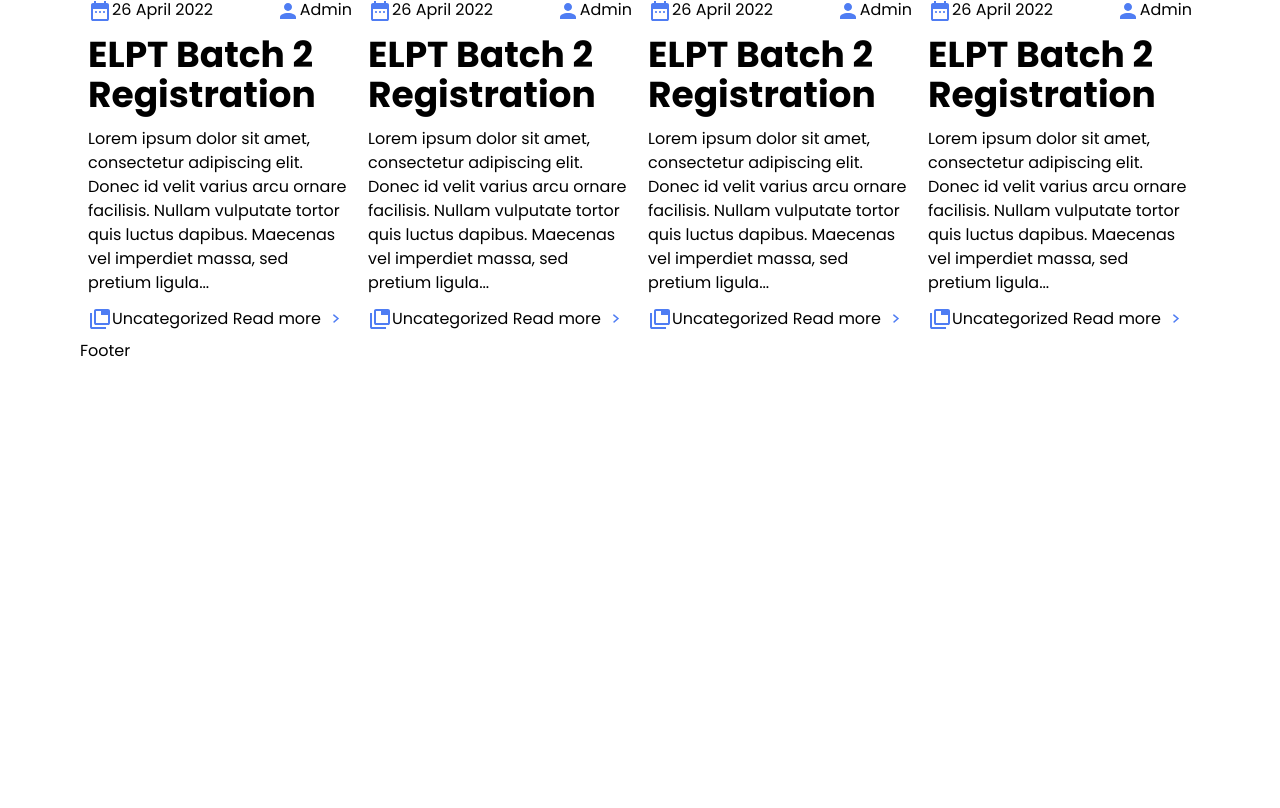
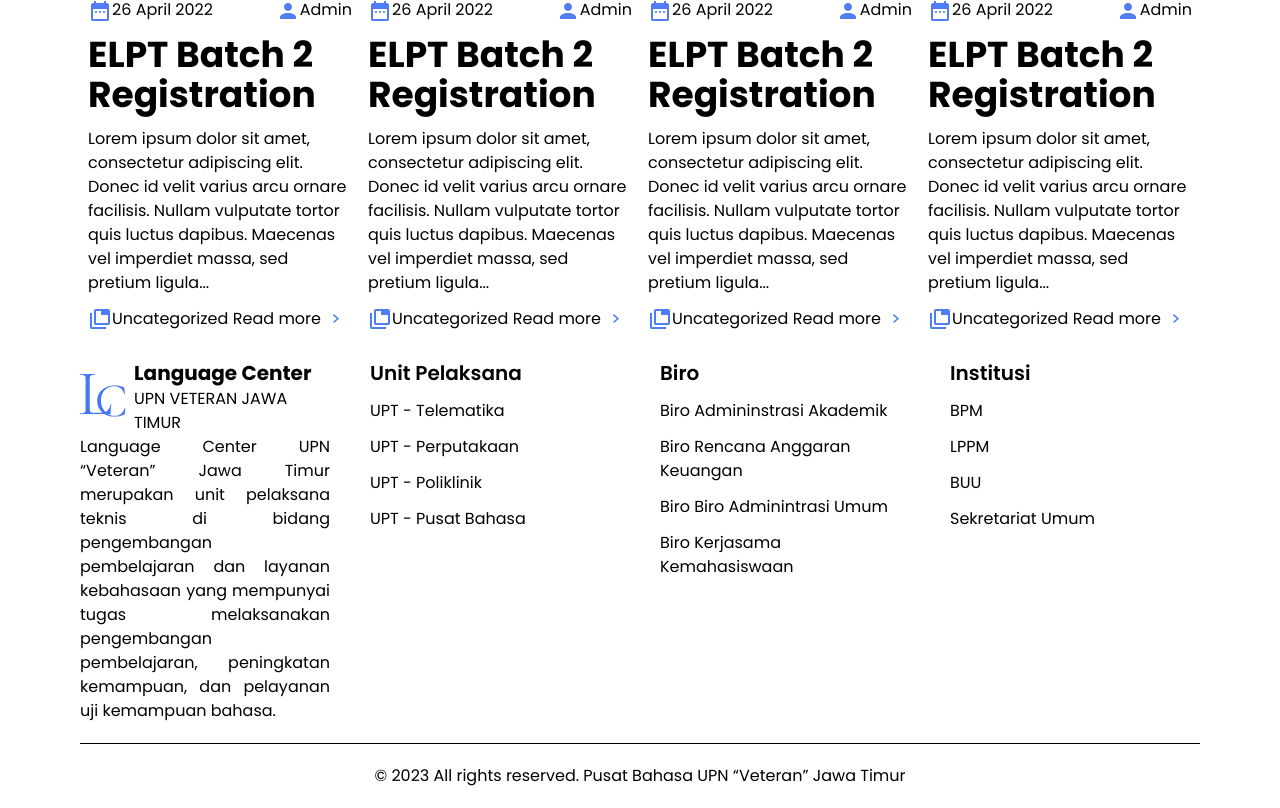
Before and after one commit to pusatbahasaupn/pusbasa, a React (Vite) app: page / in a window 1280 px wide. Shown: the part 893-1701 px from the top of the page. Before the commit the page ends 1256 px from the top, so only its background shows below. Built offline with nearby package versions, Linux system fonts and the light colour scheme.

Commit message:
feat: create footer

```diff
--- a/src/components/Footer/Footer.tsx
+++ b/src/components/Footer/Footer.tsx
@@ -1,3 +1,70 @@
 export default function Footer() {
-  return <div>Footer</div>;
+  return (
+    <footer className="my-5">
+      <div className="flex gap-10">
+        <div className="w-3/12">
+          <div className="flex items-center">
+            <img
+              className="sm:m-1 md:m-1 md:mb-2 md:ml-0 md:mr-2 md:w-[3em]  sm:w-[2.5em] hp:w-[2.2em] hp:m-1 hp:mr-2"
+              src="logo.svg"
+              alt="logo"
+            />
+            <div className="flex flex-col">
+              <h1 className="font-bold xl:text-xl md:text-base sm:text-base hp:text-base">
+                Language Center
+              </h1>
+              <p className="sm:text-xs xl:text-base hp:text-xs">
+                UPN VETERAN JAWA TIMUR
+              </p>
+            </div>
+          </div>
+          <div className="text-justify">
+            Language Center UPN “Veteran” Jawa Timur merupakan unit pelaksana
+            teknis di bidang pengembangan pembelajaran dan layanan kebahasaan
+            yang mempunyai tugas melaksanakan pengembangan pembelajaran,
+            peningkatan kemampuan, dan pelayanan uji kemampuan bahasa.
+          </div>
+        </div>
+        <div className="w-3/12 space-y-3">
+          <div className="text-xl font-semibold">Unit Pelaksana</div>
+          <div>
+            <ul className="space-y-3">
+              <li>UPT - Telematika</li>
+              <li>UPT - Perputakaan</li>
+              <li>UPT - Poliklinik</li>
+              <li>UPT - Pusat Bahasa</li>
+            </ul>
+          </div>
+        </div>
+        <div className="w-3/12 space-y-3">
+          <div className="text-xl font-semibold">Biro</div>
+          <div>
+            <ul className="space-y-3">
+              <li>Biro Admininstrasi Akademik</li>
+              <li>Biro Rencana Anggaran Keuangan</li>
+              <li>Biro Biro Adminintrasi Umum</li>
+              <li>Biro Kerjasama Kemahasiswaan</li>
+            </ul>
+          </div>
+        </div>
+        <div className="w-3/12 space-y-3">
+          <div className="text-xl font-semibold">Institusi</div>
+          <div>
+            <ul className="space-y-3">
+              <li>BPM</li>
+              <li>LPPM</li>
+              <li>BUU</li>
+              <li>Sekretariat Umum</li>
+            </ul>
+          </div>
+        </div>
+      </div>
+      <div>
+        <hr className="h-px my-5 bg-black border-0 dark:bg-gray-700" />
+        <p className="text-center">
+          © 2023 All rights reserved. Pusat Bahasa UPN “Veteran” Jawa Timur
+        </p>
+      </div>
+    </footer>
+  );
 }
```
